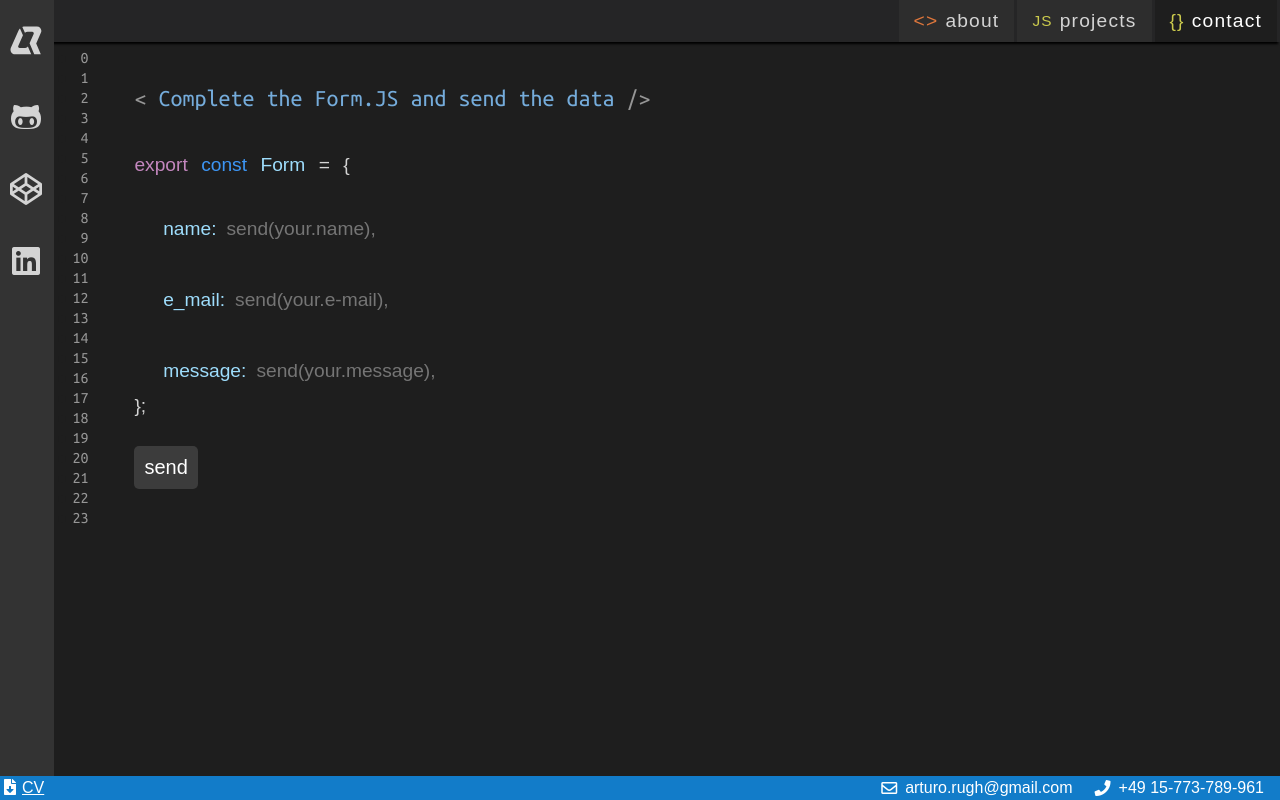
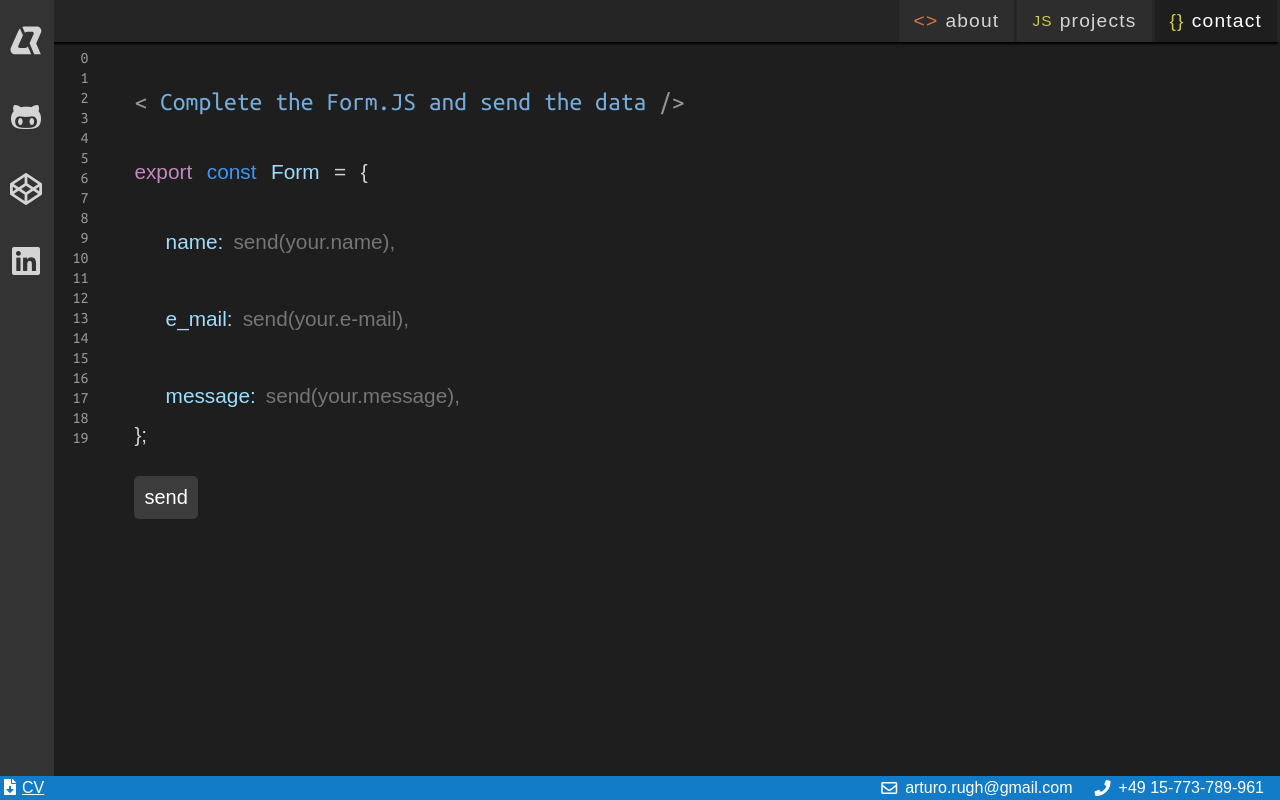
Before and after one commit to artrugh/portfolio-prototype, a React (Create React App) app: page /#/contact in a window 1280 px wide. Built offline with nearby package versions, Linux system fonts and the light colour scheme.

Commit message:
mediaquery about-contact

```diff
--- a/src/components/LateralBar.js
+++ b/src/components/LateralBar.js
@@ -5,7 +5,7 @@ import uuid from 'uuid';
 const LateralBar = props => {
     const LateralBar = () => {
         let numbers = [];
-        for (let i = 0; i < (props.screen / 25); i += 1) {
+        for (let i = 0; i < (props.screen / 30); i += 1) {
             numbers.push(
                 <div key={uuid.v4()} >
                     <div className="spot">
--- a/src/css/routers/About.scss
+++ b/src/css/routers/About.scss
@@ -26,6 +26,11 @@
         }
 
         .bar {
+            font-size: 0.7em;
+            @media only screen and (min-width: $sm)  {
+                font-size: 0.9em;
+
+            }
             .second span:last-child {
                 padding-left: 1em ;
             }
--- a/src/css/routers/Contact.scss
+++ b/src/css/routers/Contact.scss
@@ -7,7 +7,7 @@
         legend {
             padding: 1.8em 0;
             font-family: $code-font;
-            font-size: 1.5em;
+            font-size: 1.6em;
             color: $blue;
 
             &::before {
@@ -23,7 +23,10 @@
 
         fieldset {
             border: none;
-            font-size: 1.2em;
+            font-size: 1em;
+            @media only screen and (min-width: $sm)  {
+                font-size: 1.3em;
+            }
 
             p {
                 display: inline;
```
